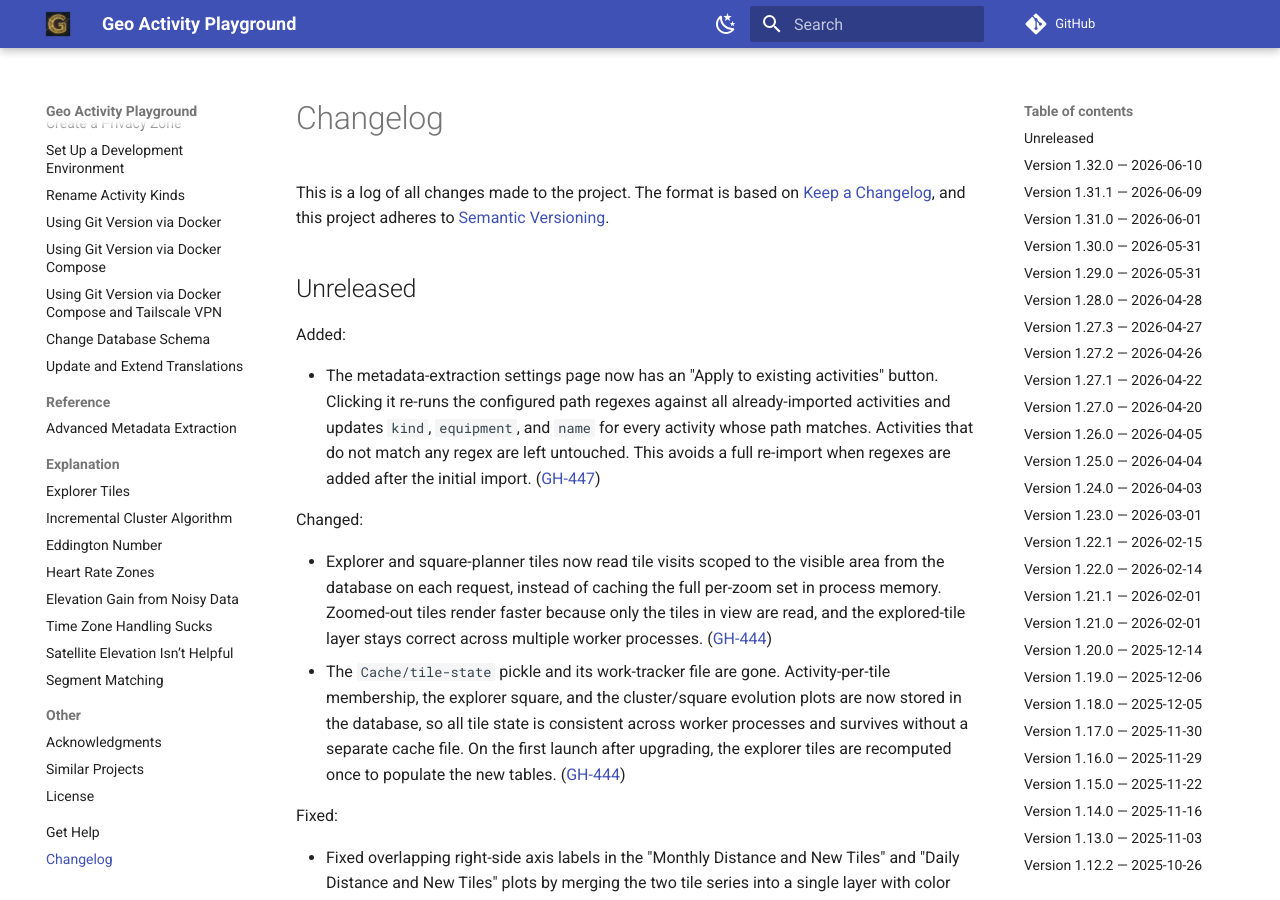
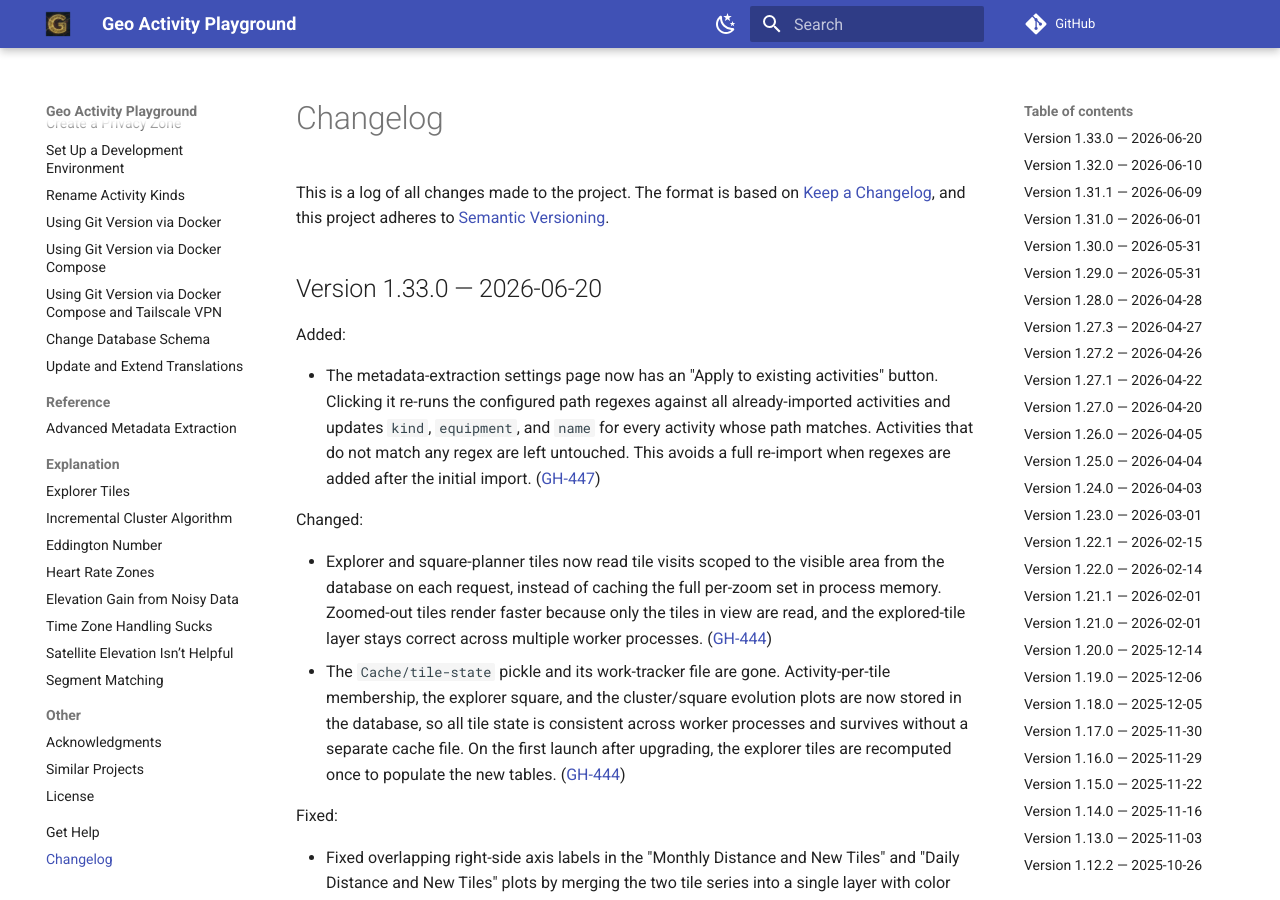
Before and after one commit to martin-ueding/geo-activity-playground, an MkDocs documentation site: the page built from docs/changelog.md, in a window 1280 px wide and 900 px high. Built offline with MkDocs 1.6.1 and Material for MkDocs 9.7.7, drawn with Linux system fonts in a browser that asks for light colours; comment, search, counter and statistics services are not loaded.

Commit message:
chore: bump version to 1.33.0

```diff
--- a/docs/changelog.md
+++ b/docs/changelog.md
@@ -15,7 +15,7 @@ Types of changes
 
 <!-- next version below this line -->
 
-## Unreleased
+## Version 1.33.0 — 2026-06-20
 
 Added:
 
--- a/pyproject.toml
+++ b/pyproject.toml
@@ -1,6 +1,6 @@
 [project]
 name = "geo-activity-playground"
-version = "1.32.0"
+version = "1.33.0"
 description = "Analysis of geo data activities like rides, runs or hikes."
 authors = [{ name = "Martin Ueding", email = "mu@martin-ueding.de" }]
 license = { text = "MIT" }
```
Also changed, not shown: 1 other file.
